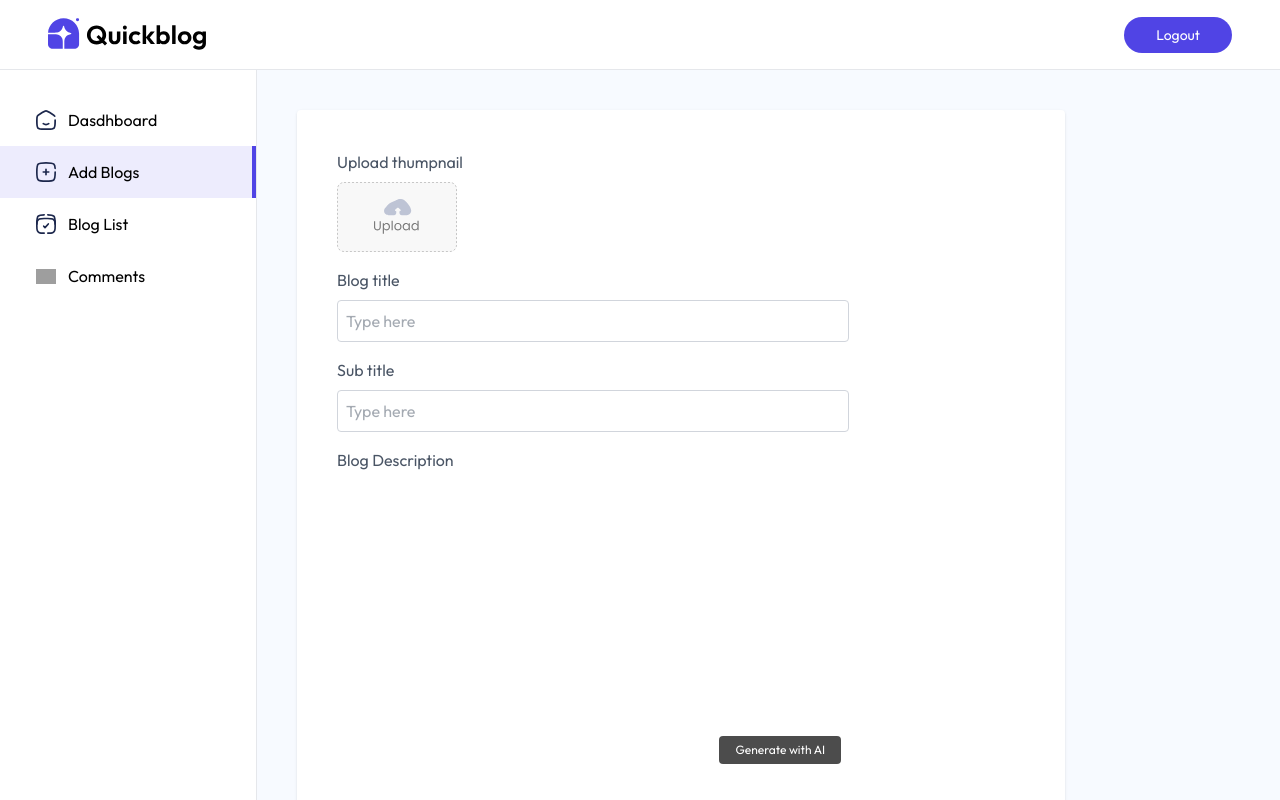
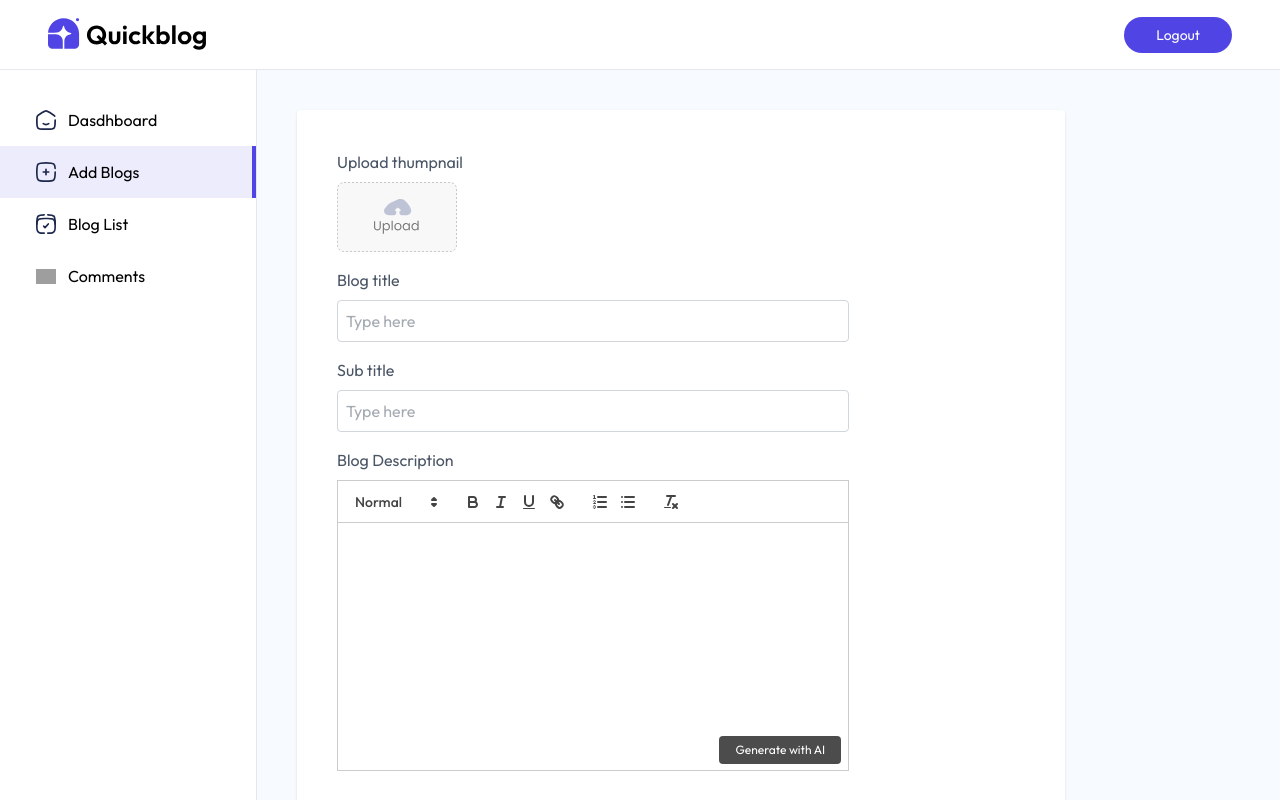
Before and after one commit to waibaBikash/MeroBlog, a React (Vite) app in the folder client/: page /admin/addBlog in a window 1280 px wide. Built offline with nearby package versions, Linux system fonts and the light colour scheme; grey boxes are pictures that could not be loaded.

Commit message:
feat: integrate Quill editor in AddBlog component and update dependencies

```diff
--- a/client/package.json
+++ b/client/package.json
@@ -13,6 +13,7 @@
     "@tailwindcss/vite": "^4.1.8",
     "moment": "^2.30.1",
     "motion": "^12.16.0",
+    "quill": "^2.0.3",
     "react": "^19.1.0",
     "react-dom": "^19.1.0",
     "react-router-dom": "^7.6.1",
--- a/client/src/App.jsx
+++ b/client/src/App.jsx
@@ -8,6 +8,7 @@
 import ListBlog from './pages/admin/ListBlog';
 import Comments from './pages/admin/Comments';
 import Login from './components/admin/Login';
+import 'quill/dist/quill.snow.css';
 
 const App = () => {
   return (
--- a/client/src/pages/admin/AddBlog.jsx
+++ b/client/src/pages/admin/AddBlog.jsx
@@ -1,7 +1,11 @@
-import React, { useState } from 'react'
+import React, { use, useEffect, useRef, useState } from 'react'
 import { assets } from '../../assets/assets'
+import Quill from 'quill';
 
 const AddBlog = () => {
+
+  const editorRef = useRef(null);
+  const quillRef = useRef(null);
 
   const [image, setImage] = useState(false);
   const [title, setTitle] = useState('');
@@ -17,6 +21,13 @@
     e.preventDefault();
 
   }
+
+  useEffect(() => {
+//  Initiate Quill only once
+    if(!quillRef.current && editorRef.current){
+      quillRef.current = new Quill(editorRef.current, {theme: 'snow'})
+    }
+  },[])
 
   return (
     <form  onSubmit={onSubmmitHandler} className='flex-1 bg-blue-50/50 text-gray-600 h-full overflow-scroll'>
@@ -35,6 +46,7 @@
 
          <p className='mt-4'>Blog Description</p>
            <div className='max-w-lg h-74 pb-16 sm:pb-10 pt-2 relative'>
+            <div ref={editorRef}></div>
               <button onClick={generateContent} type='button' className='absolute bottom-1 right-2 ml-2 text-xs text-white bg-black/70 px-4 py-1.5 rounded hover:underline cursor-pointer'>Generate with AI</button>
            </div>
        </div>
```
Also changed, not shown: 1 other file (tests, documents, lock files or other folders).
